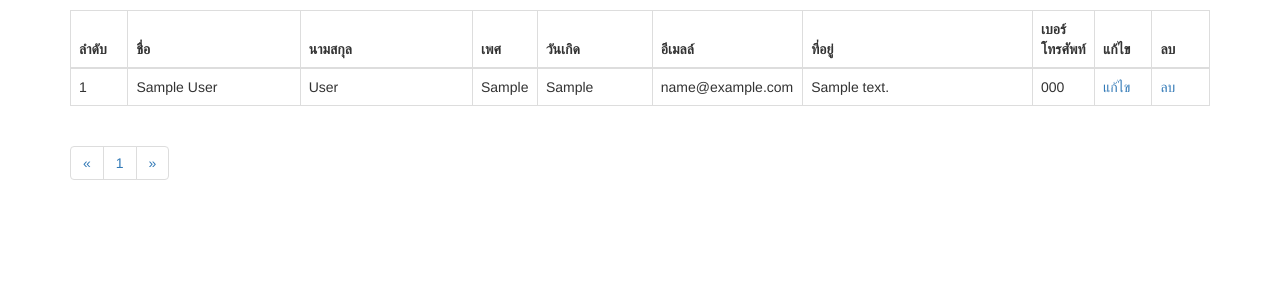
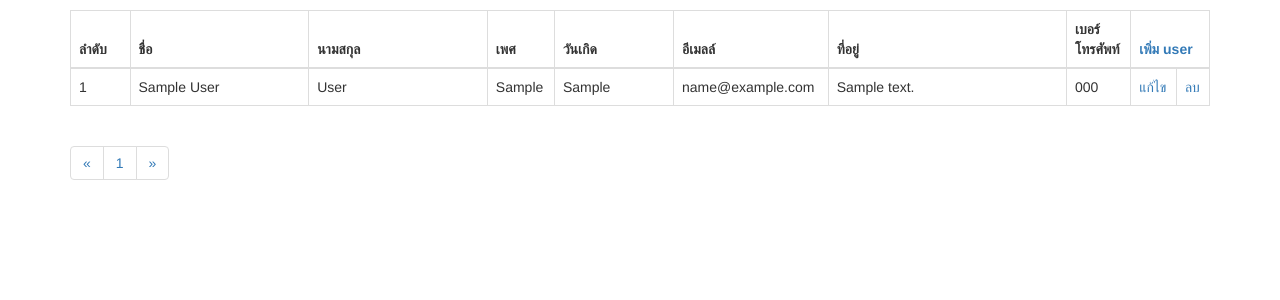
Before and after one commit to kalayarath/ookbee, a PHP site: page /index.php in a window 1280 px wide. Shown: the top 300 px of the page. Run offline with PHP 8.4, Linux system fonts and the light colour scheme; tables that the repository leaves empty or names only in its code hold one stand-in row (values such as "Sample post").

Commit message:
add user

```diff
--- a/index.php
+++ b/index.php
@@ -37,8 +37,7 @@
 					<th width="10%">อีเมลล์</th>
 					<th width="20%">ที่อยู่</th>
 					<th width="5%">เบอร์โทรศัพท์</th>
-					<th width="5%">แก้ไข</th>
-					<th width="5%">ลบ</th>
+					<th width="5%" colspan="2"><a href="add_form.php">เพิ่ม user</a></th>
 					</tr>
  					</thead>
 
```
